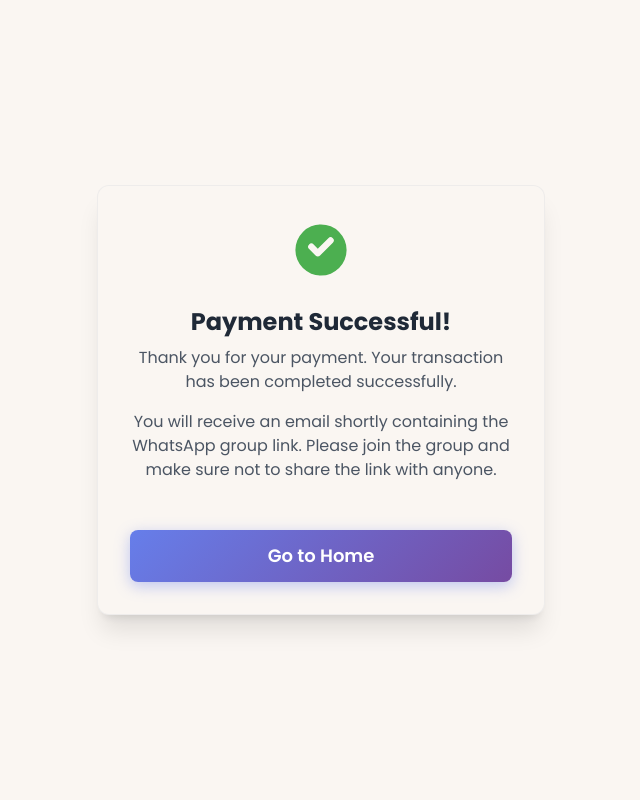
After one commit to we-ignite/ignite-backend, a Django app: page /payment-success in a window 1280 px wide. The commit adds this page. Shown: the whole page, without its empty margins (319-959 px from the left). Run offline with Django 5.2, Linux system fonts and the light colour scheme; some libraries are stand-ins or nearby versions.

Commit message:
Cashfree Payment gateway integrated

```diff
--- a/Home/urls.py
+++ b/Home/urls.py
@@ -8,9 +8,11 @@ urlpatterns = [
         path('events/<int:id>',eventDetails, name='event-detail'),
         path('event-register/<int:id>',eventRegister, name='event-register'),
         path('payment/', payment, name='payment'),
-        path('process-payment/', process_payment, name='process-payment'),
+        # path('process-payment/', process_payment, name='process-payment'),
         path('PrivacyPolicy',PrivacyPolicy, name='PrivacyPolicy'),
         path('Terms',TermsConditions, name='Terms'),
         path('CancelPolicy',CancelPolicy, name='CancelPolicy'),
+        path('verify_payment', verify_payment, name='verify-payment'),
+        path('payment-success', paymentSuccess, name='payment_success'),
 
 ]
--- a/Home/views.py
+++ b/Home/views.py
@@ -5,6 +5,30 @@ from django.contrib import messages
 from django.urls import reverse
 import razorpay
 from django.conf import settings
+from django.core.mail import send_mail
+from django.template.loader import render_to_string
+from django.utils.html import strip_tags
+import random
+from cashfree_pg.models.create_order_request import CreateOrderRequest
+from cashfree_pg.api_client import Cashfree
+from cashfree_pg.models.customer_details import CustomerDetails
+from cashfree_pg.models.order_meta import OrderMeta
+import urllib3
+
+# Suppress SSL warnings
+urllib3.disable_warnings(urllib3.exceptions.InsecureRequestWarning)
+
+
+Cashfree.XClientId = "77107481798f19dd72ae4279d1470177"
+Cashfree.XClientSecret = "cfsk_ma_prod_c9c7c59366cd2247c9b04c54fb530be2_1b0e1aa0"
+Cashfree.XEnvironment = Cashfree.PRODUCTION
+x_api_version = "2023-08-01"
+
+
+# Cashfree.XClientId = "TEST10319890eb6dfbd817fd5b5759bd09891301"
+# Cashfree.XClientSecret = "cfsk_ma_test_95fc3f3ea67227e3f60c4582a3d783ff_4fe81163"
+# Cashfree.XEnvironment = Cashfree.SANDBOX
+# x_api_version = "2023-08-01"
 
 
 # Create your views here.
@@ -35,7 +59,8 @@ def eventRegister(request, id):
 
         try:
             event = Events.objects.get(id=id)
-            entry = Entries(event=event, team_name=team_name, members=members, Mobile=mobile, email=email)
+            customer_id = random.randint(100000, 999999)
+            entry = Entries(event=event,customer_id=customer_id, team_name=team_name, members=members, Mobile=mobile, email=email)
             entry.save()
 
             return redirect(reverse('payment') + f"?entry_id={entry.id}")
@@ -51,45 +76,145 @@ def eventRegister(request, id):
 
 
 
+import json
+from django.shortcuts import render, redirect
+from django.http import JsonResponse
+from django.contrib import messages
+from dashboard.models import Entries  # Ensure Entries model is correctly imported
+import logging
+
+logger = logging.getLogger(__name__)
+
+
 def payment(request):
     entry_id = request.GET.get('entry_id')
 
     try:
+        # Fetch entry details from the database
         entry = Entries.objects.get(id=entry_id)
         event = entry.event
         event_name = event.title
-        event_price = int(event.price * 100)
+        event_price = float(event.price)
+
+        customer_id = str(entry.customer_id).zfill(3)
+        customer_phone = str(entry.Mobile)
+        order_amount = event_price
 
         if entry.payment_status:
             messages.success(request, "Payment already made for this entry.")
             return redirect('index')
 
-        client = razorpay.Client(auth=(settings.RAZORPAY_KEY_ID, settings.RAZORPAY_KEY_SECRET))
+        # Create Cashfree Order Request
+        customer_details = CustomerDetails(
+            customer_id=customer_id,
+            customer_phone=customer_phone
+        )
+        order_meta = OrderMeta(
+            return_url=f"https://127.0.0.1:8000/verify_payment?order_id={entry.id}&order_status=PAID",
+            notify_url="https://127.0.0.1:8000/payment_notify/"
+        )
+        create_order_request = CreateOrderRequest(
+            order_amount=order_amount,
+            order_currency="INR",
+            customer_details=customer_details,
+            order_meta=order_meta
+        )
 
-        order_data = {
-            "amount": event_price,
-            "currency": "INR",
-            "receipt": f"entry_{entry.id}",
-            "payment_capture": 1,
-        }
-        order = client.order.create(data=order_data)
+        # Call Cashfree API
+        response = Cashfree().PGCreateOrder(x_api_version, create_order_request, None, None)
 
-        return render(request, 'Home/payment.html', {
-            "entry": entry,
-            "event_name": event_name,
-            "event_price": event.price,
-            "order_id": order["id"],
-            "razorpay_key": settings.RAZORPAY_KEY_ID,
-        })
+        logger.debug(f"Cashfree Response: {response.__dict__}")
+
+        if hasattr(response, 'data') and hasattr(response.data, 'order_status'):
+            order_entity = response.data
+
+            print(order_entity)
+
+            if order_entity.order_status == 'ACTIVE':
+                return_url = f'https://127.0.0.1:8000/verify_payment?order_id={entry.id}&order_status=PAID&order_amount={order_amount}&payment_id={order_entity.order_id}'
+                notify_url = f'https://127.0.0.1:8000/payment_notify/'
+
+                print()
+                print(return_url)
+
+                logger.debug(f"Generated return URL: {return_url}")
+                return render(request, 'Home/payment.html', {
+                    "entry": entry,
+                    "event_name": event_name,
+                    "event_price": event.price,
+                    "order_id": order_entity.order_id,
+                    'payment_session_id': order_entity.payment_session_id,
+                    'return_url': return_url,
+                    'notify_url': notify_url
+                })
+
+        messages.error(request, "Failed to create order. Please try again.")
+        return redirect('payment_page')
 
     except Entries.DoesNotExist:
         messages.error(request, "Invalid entry. Please try again.")
         return redirect('index')
 
+    except Exception as e:
+        logger.error(f"Error processing payment: {e}")
+        messages.error(request, "Something went wrong while processing the payment.")
+        return redirect("payment_page")
 
-from django.core.mail import send_mail
-from django.template.loader import render_to_string
-from django.utils.html import strip_tags
+
+
+def verify_payment(request):
+    """
+    Verify payment after Cashfree redirects the user post-payment.
+    """
+    order_id = request.GET.get("order_id")
+    payment_status = request.GET.get("order_status")  # Expected: PAID, FAILED, etc.
+    order_amount = request.GET.get("order_amount")
+    payment_id = request.GET.get("payment_id", "")
+
+    if not order_id or not payment_status:
+        messages.error(request, "Missing payment details.")
+        return redirect("index")  # Redirect to homepage
+
+    try:
+        entry = Entries.objects.get(id=int(order_id))
+
+        # Check if payment was already recorded
+        if Payment.objects.filter(entry=entry, order_id=order_id).exists():
+            messages.success(request, "Payment already recorded.")
+            return redirect("payment_success")
+
+        if payment_status == "PAID":
+            # Save payment details
+            payment = Payment.objects.create(
+                entry=entry,
+                payment_id=payment_id,
+                order_id=order_id,
+                payment_status=payment_status,  # Store PAID, FAILED, etc.  # Store UPI, Card, NetBanking, etc.
+                order_amount=order_amount  # Store transaction amount
+            )
+
+            # Update entry status
+            entry.payment_status = True
+            entry.save()
+
+            # Send confirmation email
+            send_payment_email(entry, payment)
+
+            messages.success(request, "Payment successful! Confirmation email sent.")
+            return redirect("payment_success")
+
+        messages.error(request, "Payment failed or canceled.")
+        return redirect("failure_page")
+
+    except Entries.DoesNotExist:
+        messages.error(request, "Invalid order ID.")
+        return redirect("index")
+
+    except Exception as e:
+        logger.error(f"Error verifying payment: {e}")
+        messages.error(request, "Something went wrong. Please contact support.")
+        return redirect("index")
+
 
 def send_payment_email(entry, payment_obj):
     subject = f"Payment Confirmation for {entry.event.title}"
@@ -110,52 +235,52 @@ def send_payment_email(entry, payment_obj):
 
     send_mail(subject, plain_message, from_email, [to_email], html_message=html_message)
 
-def process_payment(request):
-    entry_id = request.GET.get('entry_id')
-    payment_id = request.GET.get('payment_id')
-    order_id = request.GET.get('order_id')
-    signature = request.GET.get('signature')
+# def process_payment(request):
+#     entry_id = request.GET.get('entry_id')
+#     payment_id = request.GET.get('payment_id')
+#     order_id = request.GET.get('order_id')
+#     signature = request.GET.get('signature')
 
-    try:
-        entry = Entries.objects.get(id=entry_id)
+#     try:
+#         entry = Entries.objects.get(id=entry_id)
 
-        client = razorpay.Client(auth=(settings.RAZORPAY_KEY_ID, settings.RAZORPAY_KEY_SECRET))
+#         client = razorpay.Client(auth=(settings.RAZORPAY_KEY_ID, settings.RAZORPAY_KEY_SECRET))
 
-        params_dict = {
-            'razorpay_order_id': order_id,
-            'razorpay_payment_id': payment_id,
-            'razorpay_signature': signature
-        }
+#         params_dict = {
+#             'razorpay_order_id': order_id,
+#             'razorpay_payment_id': payment_id,
+#             'razorpay_signature': signature
+#         }
 
-        # Verify Razorpay payment signature
-        if client.utility.verify_payment_signature(params_dict):
-            entry.payment_status = True
-            entry.save()
+#         if client.utility.verify_payment_signature(params_dict):
+#             entry.payment_status = True
+#             entry.save()
 
-            # Save payment details in the Payment model
-            payment_obj = Payment(
-                entry=entry,
-                payment_id=payment_id,
-                order_id=order_id,
-                signature=signature
-            )
-            payment_obj.save()
+#             payment_obj = Payment(
+#                 entry=entry,
+#                 payment_id=payment_id,
+#                 order_id=order_id,
+#                 signature=signature
+#             )
+#             payment_obj.save()
 
-            # Call the email sending function
-            send_payment_email(entry, payment_obj)
+#             send_payment_email(entry, payment_obj)
 
-            messages.success(request, "Payment successful! You will receive a confirmation email shortly.")
-            return redirect('event-detail', id=entry.event.id)
+#             messages.success(request, "Payment successful! You will receive a confirmation email shortly.")
+#             return redirect('event-detail', id=entry.event.id)
 
-        else:
-            messages.error(request, "Payment verification failed!")
-            return redirect('payment')
+#         else:
+#             messages.error(request, "Payment verification failed!")
+#             return redirect('payment')
 
-    except Exception as e:
-        print(e)
-        messages.error(request, "Something went wrong. Please try again.")
-        return redirect('index')
+#     except Exception as e:
+#         print(e)
+#         messages.error(request, "Something went wrong. Please try again.")
+#         return redirect('index')
 
+
+def paymentSuccess(request):
+    return render(request, 'Home/payment_success.html')
 
 def PrivacyPolicy(request):
     return render(request, 'Home/privacy-policy.html')
--- a/ignite_backend/settings.py
+++ b/ignite_backend/settings.py
@@ -26,7 +26,7 @@ SECRET_KEY = 'django-insecure-cjj5#tg=!^&r6^m0bi+iok1vrf#os_=0a7a2)t)-7coyvft*8=
 # SECURITY WARNING: don't run with debug turned on in production!
 DEBUG = False
 
-ALLOWED_HOSTS = ["ignite.internzze.com", "www.ignite.internzze.com",'*']
+ALLOWED_HOSTS = ["ignite.internzze.com", "www.ignite.internzze.com",'ignitestudentassociation.in','www.ignitestudentassociation.in']
 
 
 # Application definition
@@ -42,6 +42,7 @@ INSTALLED_APPS = [
     # Installed Apps
     'dashboard',
     'Home',
+    "django_extensions",
 ]
 
 MIDDLEWARE = [
--- /dev/null
+++ b/templates/Home/payment_success.html
@@ -0,0 +1,61 @@
+<!DOCTYPE html>
+<html lang="en">
+<head>
+    <meta charset="UTF-8">
+    <meta name="viewport" content="width=device-width, initial-scale=1.0">
+    <title>Payment Success</title>
+    <link href="https://fonts.googleapis.com/css2?family=Poppins:wght@300;400;500;600;700&display=swap" rel="stylesheet">
+    <script src="https://cdn.tailwindcss.com"></script>
+    <script src="https://cdn.jsdelivr.net/npm/sweetalert2@11"></script>
+    <style>
+        body {
+            font-family: 'Poppins', sans-serif;
+            background: #faf6f2;
+            min-height: 100vh;
+        }
+        .success-card {
+            backdrop-filter: blur(16px) saturate(180%);
+            background-color: #faf6f2;
+            border-radius: 12px;
+            border: 1px solid rgba(209, 213, 219, 0.3);
+            text-align: center;
+        }
+        .success-icon {
+            color: #4CAF50;
+        }
+        .success-button {
+            background: linear-gradient(135deg, #667eea 0%, #764ba2 100%);
+            box-shadow: 0 4px 15px rgba(102, 126, 234, 0.4);
+            transition: all 0.3s ease;
+        }
+        .success-button:hover {
+            transform: translateY(-2px);
+            box-shadow: 0 6px 20px rgba(102, 126, 234, 0.6);
+        }
+    </style>
+</head>
+<body class="flex items-center justify-center p-4">
+    <div class="w-full max-w-md mx-auto">
+        <div class="success-card p-8 shadow-xl">
+            <div class="flex justify-center mb-6">
+                <svg xmlns="http://www.w3.org/2000/svg" class="h-16 w-16 success-icon" viewBox="0 0 20 20" fill="currentColor">
+                    <path fill-rule="evenodd" d="M10 18a8 8 0 100-16 8 8 0 000 16zm3.707-10.293a1 1 0 00-1.414-1.414L9 9.586 7.707 8.293a1 1 0 10-1.414 1.414l2 2a1 1 0 001.414 0l4-4z" clip-rule="evenodd" />
+                </svg>
+            </div>
+
+            <h1 class="text-2xl font-bold text-gray-800 mb-2">Payment Successful!</h1>
+            <p class="text-gray-600 mb-4">Thank you for your payment. Your transaction has been completed successfully.</p>
+            <p class="text-gray-600 mb-6">
+                You will receive an email shortly containing the WhatsApp group link.
+                Please join the group and make sure not to share the link with anyone.
+            </p>
+
+            <div class="pt-6">
+                <a href="{% url 'index' %}" class="success-button w-full py-3 px-6 rounded-lg text-white font-semibold text-lg block text-center">
+                    Go to Home
+                </a>
+            </div>
+        </div>
+    </div>
+</body>
+</html>
```
Also changed, not shown: dashboard/admin.py (+5 -4 lines), dashboard/models.py (+10 -5 lines), templates/Home/payment.html (+14 -63 lines), dashboard/migrations/0010_entries_customer_id.py (added), dashboard/migrations/0011_delete_payment.py (added), dashboard/migrations/0012_payment.py (added), dashboard/migrations/0013_rename_paid_at_payment_payment_date_and_more.py (added), db.sqlite3, 4 other files.
